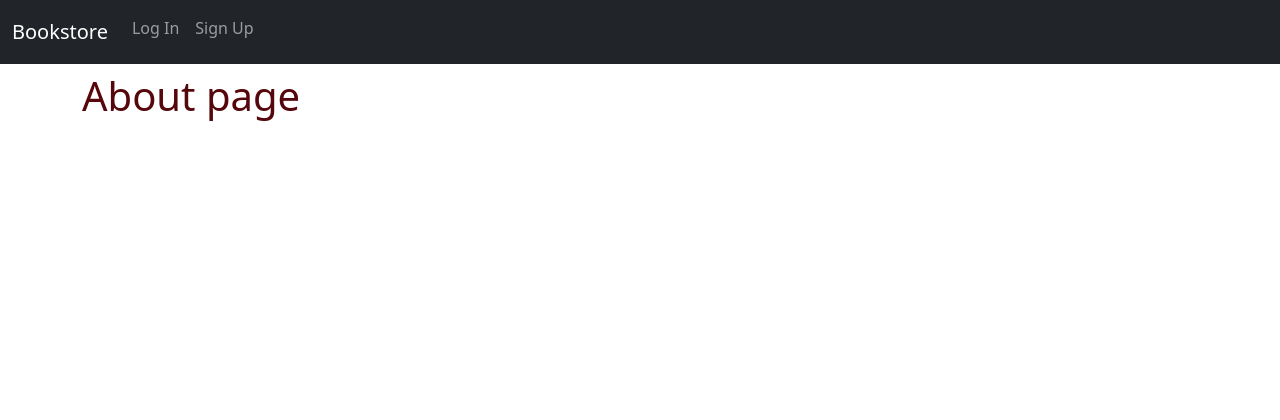
After one commit to ruben0585/bookstore, a Django app: page /about/ in a window 1280 px wide. The commit adds this page. Shown: the top 420 px of the page. Run offline with Django 5.2, Linux system fonts and the light colour scheme.

Commit message:
abou page added

```diff
--- a/pages/urls.py
+++ b/pages/urls.py
@@ -1,6 +1,7 @@
 from django.urls import path
-from .views import HomeView
+from .views import HomeView, AboutPageView
 
 urlpatterns = [
     path('', HomeView.as_view(), name='home'),
+    path('about/', AboutPageView.as_view(), name='about'),
 ]
--- a/pages/views.py
+++ b/pages/views.py
@@ -4,3 +4,6 @@ from django.views.generic import TemplateView
 
 class HomeView(TemplateView):
     template_name = 'home.html'
+
+class AboutPageView(TemplateView):
+    template_name = 'about.html'
--- a/templates/_base.html
+++ b/templates/_base.html
@@ -27,9 +27,9 @@
                         <li class="nav-item">
                             <form action="{% url 'logout' %}" method="post">
                                 {% csrf_token %}
+                                <!-- <a class="nav-link" href="{% url 'logout' %}">Log Out</a> -->
                                 <button class="nav-link" type="submit">Log Out</button>
                             </form>
-                            <!-- <a class="nav-link" href="{% url 'logout' %}">Log Out</a> -->
                         </li>
                     {% else %}
                         <li class="nav-item">
--- /dev/null
+++ b/templates/about.html
@@ -0,0 +1,5 @@
+{% extends "_base.html" %}
+
+{% block content %}
+    <h1>About page</h1>
+{% endblock content %}
```
Also changed, not shown: db.sqlite3.
